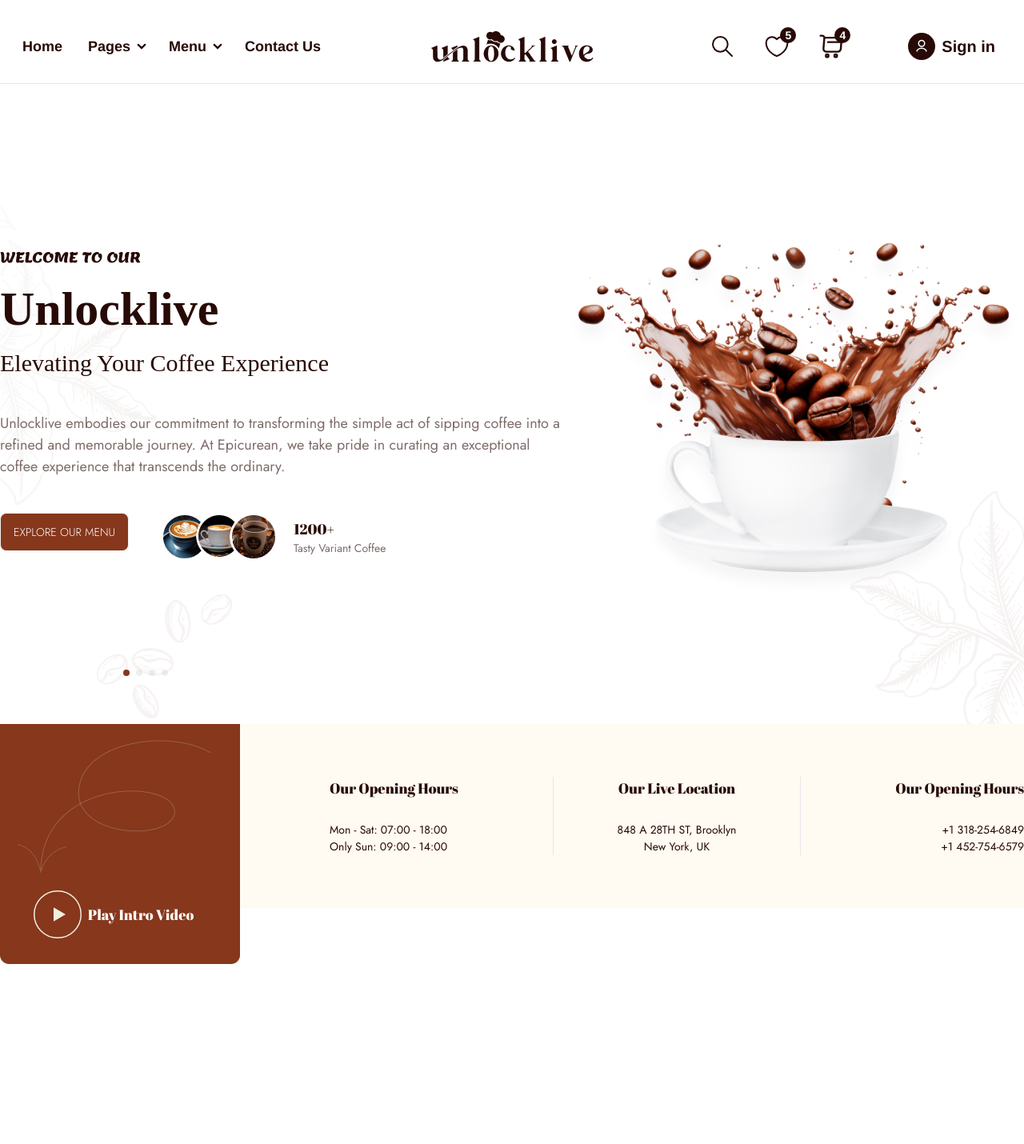
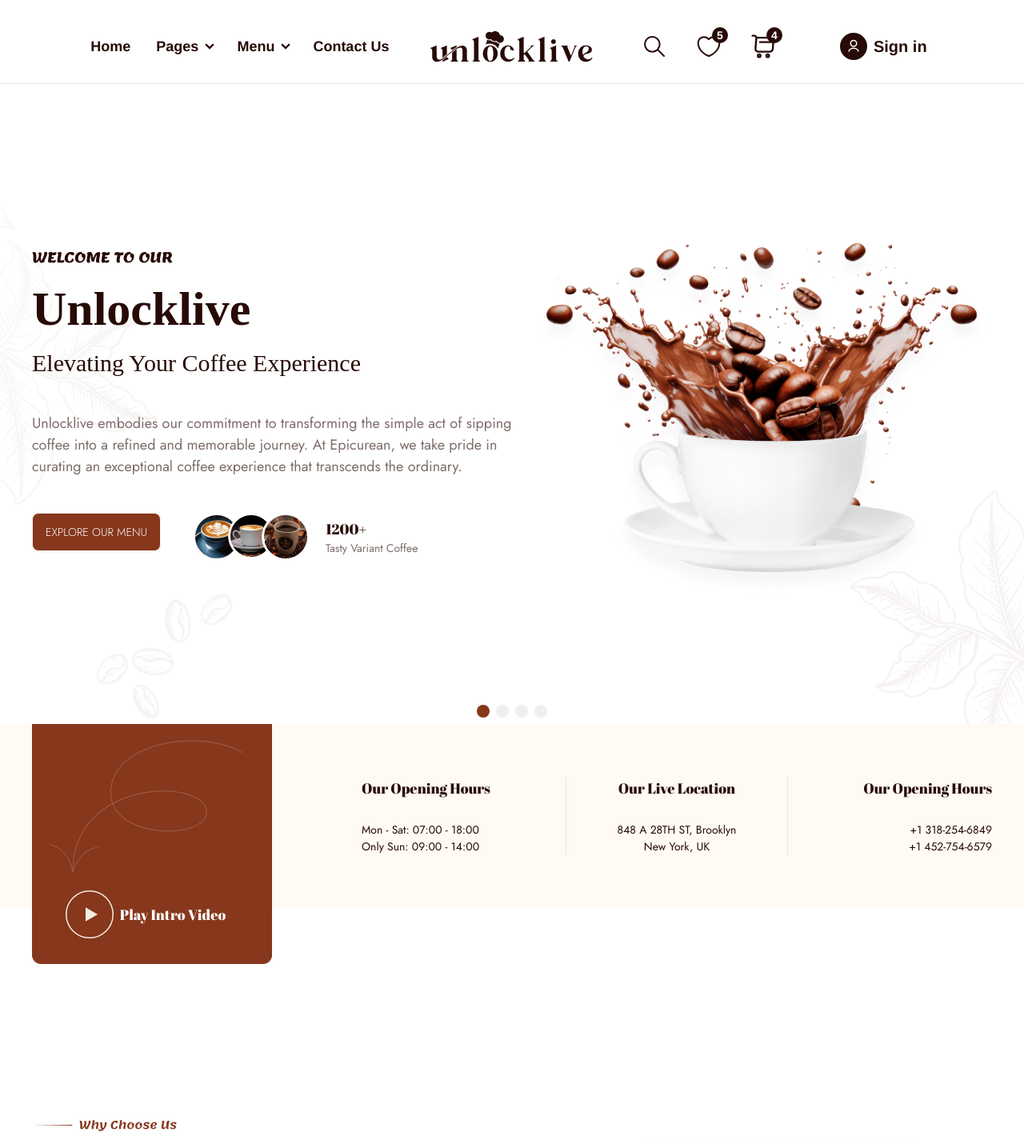
Before and after one commit to pronoyNath/unlockLiveIt-task, a React (Vite) app: page / in a window 1280 px wide. Shown: the top 1430 px of the page at 80% size. Built offline with nearby package versions, Linux system fonts and the light colour scheme; a web font is replaced by a local one.

Commit message:
responsive done

```diff
--- a/src/components/Banner/Banner.jsx
+++ b/src/components/Banner/Banner.jsx
@@ -8,7 +8,7 @@ const Banner = () => {
     return (
         <div className=''>
             <div className="hero min-h-screen" style={{ backgroundImage: `url(${bannerBG})` }}>
-                <div className=" container mx-auto">
+                <div className="container mx-auto px-10">
                     <div className="">
                         <div className="hero">
                             <div className="flex flex-col lg:flex-row-reverse justify-between items-center">
@@ -18,10 +18,10 @@ const Banner = () => {
                                     <h1 className="text-6xl font-bold font-bakidaHistory">Unlocklive</h1>
                                     <p className='font-bakidaHistory text-3xl'>Elevating Your Coffee Experience</p>
                                     <p className="py-6 font-Jost text-[#7d6c69]">Unlocklive  embodies our commitment to transforming the simple act of sipping coffee into a refined and memorable journey. At Epicurean, we take pride in curating an exceptional coffee experience that transcends the ordinary.</p>
-                                    <div className='flex gap-10'>
-                                        <button className="btn bg-[#86371C] text-white font-light font-Jost">EXPLORE OUR MENU</button>
+                                    <div className='flex flex-col pb-10 lg:pb-0 md:flex-row gap-10'>
+                                        <button className="btn hover:bg-[#884c38] bg-[#86371C] text-white font-light font-Jost">EXPLORE OUR MENU</button>
                                         <div>
-                                            <div className="flex gap-5 items-center justify-center">
+                                            <div className="flex  gap-5 items-center justify-center">
                                                 <div className="flex -space-x-4">
                                                     <img alt="" className="w-12 h-12  rounded-full " src={e1} />
                                                     <img alt="" className="w-12 h-12  rounded-full " src={e2} />
--- a/src/components/Banner/BannerCarousel/BannerCarousel.jsx
+++ b/src/components/Banner/BannerCarousel/BannerCarousel.jsx
@@ -15,7 +15,7 @@ import Banner from '../Banner';
 export default function BannerCarousel() {
     return (
         <>
-            <Swiper pagination={true} modules={[Pagination]} className={`mySwiper`}>
+            <Swiper pagination={true} modules={[Pagination]} className={`mySwiper w-full`}>
                 <SwiperSlide>
                     <Banner />
                 </SwiperSlide>
--- a/src/components/Banner/BannerCarousel/style.css
+++ b/src/components/Banner/BannerCarousel/style.css
@@ -4,7 +4,7 @@
 
 html,
 body {
-    position: relative;
+    /* position: relative; */
     height: 100%;
 }
 
@@ -27,27 +27,44 @@ body {
     font-size: 18px;
     background: #fff;
     /* Center slide text vertically */
-    /* display: flex; */
-    /* justify-content: center; */
-    /* align-items: center; */
+    display: flex;
+    justify-content: center;
+    align-items: center;
+    margin: 0px auto;
+    /* position: relative; */
 }
 
+/* .swiper {
+    position: relative;
+    background-color: red;
+} */
+
 .swiper-pagination {
-    position: absolute;
-    left: 10%;
-    bottom: 20%;
-    /* background-color: yellow; */
-    height: 80px;
+    /* position: absolute;
+    left: 30%;
+    bottom: 80%; */
+    /* background-color: yellow;
+    border: 2px solid black; */
+    /* max-width: 1000px; */
+    /* margin: auto 200px; */
+    /* height: 80px; */
     display: flex;
-    padding: 20px 150px;
+    justify-content: center;
+    width: 100%;
+    /* padding: 120px 250px; */
+
 }
 
 .swiper-pagination-bullet-active {
     background-color: #86371C !important;
+    height: 1rem;
+    width: 1rem;
 }
 
 .swiper-pagination-bullet {
     background-color: #b4b0ae;
+    height: 1rem;
+    width: 1rem;
 
 }
 
@@ -57,3 +74,49 @@ body {
     height: 100%;
     object-fit: cover;
 }
+
+
+
+.swiper-pagination {
+    width: 100%;
+}
+
+@media (min-width: 640px) {
+    .swiper-pagination {
+        max-width: 640px;
+        margin: 0px auto;
+        padding: 0px 50px;
+    }
+}
+
+@media (min-width: 768px) {
+    .swiper-pagination {
+        max-width: 768px;
+        margin: 0px auto;
+        padding: 0px 50px;
+    }
+}
+
+@media (min-width: 1024px) {
+    .swiper-pagination {
+        max-width: 1024px;
+        margin: 0px auto;
+        padding: 0px 50px;
+    }
+}
+
+@media (min-width: 1280px) {
+    .swiper-pagination {
+        max-width: 1280px;
+        margin: 0px auto;
+        padding: 0px 50px;
+    }
+}
+
+@media (min-width: 1536px) {
+    .swiper-pagination {
+        max-width: 1536px;
+        margin: 0px auto;
+        padding: 0px 50px;
+    }
+}
--- a/src/components/IntroVideo/IntroVideo.jsx
+++ b/src/components/IntroVideo/IntroVideo.jsx
@@ -25,8 +25,8 @@ const IntroVideo = () => {
         },
     ]
     return (
-        <div className='bg-[#FFFAF2] w-full  text-[#270A05]'>
-            <div className='flex h-[230px] gap-28 container mx-auto'>
+        <div className='bg-[#FFFAF2] w-full py-10 lg:py-0 text-[#270A05]'>
+            <div className='flex flex-col lg:flex-row lg:h-[230px] gap-28 container mx-auto px-10'>
                 <div className=''>
                     <div className='relative'>
                         <img src={palyBG} alt="" className='h-[300px] w-[300px]' />
@@ -40,10 +40,10 @@ const IntroVideo = () => {
                     </div>
                 </div>
 
-                <div className='flex-1 flex justify-between w-full items-center'>
+                <div className='flex-1 flex flex-col md:flex-row justify-between w-full items-center'>
                     {
                         videoList.map(play =>
-                            <div key={play.id} className={`${play?.id == '2' && "border-x text-center"} ${play?.id == "1" && 'text-left pl-0'} ${play?.id == "3" && 'text-right pr-0'} px-20`}>
+                            <div key={play.id} className={`${play?.id == '2' && "border-y md:border-y-0 md:border-x text-center md:text-center"} ${play?.id == "1" && 'md:text-left text-center md:pl-0'} ${play?.id == "3" && 'md:text-right text-center md:pr-0'} px-5 py-5 md:py-0 md:px-16`}>
                                 <h3 className='font-Abril font-light text-lg mb-7'>{play?.title}</h3>
                                 <div>
                                     <p className='font-Jost text-[#270A05]'>{play?.date}</p>
--- a/src/components/Navbar/Navbar.jsx
+++ b/src/components/Navbar/Navbar.jsx
@@ -8,14 +8,14 @@ import userIcon from '../../assets/user.svg'
 
 const Navbar = () => {
     return (
-        <div className='border-b mt-5 pb-2  bg-base-100 '>
-            <div className="navbar text-xl container mx-auto font-semibold text-[#270A05]">
+        <div className='border-b mt-5 pb-2 bg-base-100 '>
+            <div className="navbar px-0 md:px-10 text-xl w-11/12 mx-auto font-semibold text-[#270A05]">
                 <div className="navbar-start">
                     <div className="dropdown">
                         <div tabIndex={0} role="button" className="btn btn-ghost lg:hidden">
                             <svg xmlns="http://www.w3.org/2000/svg" className="h-5 w-5" fill="none" viewBox="0 0 24 24" stroke="currentColor"><path strokeLinecap="round" strokeLinejoin="round" strokeWidth="2" d="M4 6h16M4 12h8m-8 6h16" /></svg>
                         </div>
-                        <ul tabIndex={0} className="menu menu-sm dropdown-content mt-3 z-[1] p-2 shadow bg-base-100 rounded-box w-52">
+                        <ul tabIndex={0} className="menu menu-sm dropdown-content mt-3 z-[99] p-2 shadow bg-base-100 rounded-box w-52">
                             <li><a>Home</a></li>
                             <li>
                                 <a>Pages</a>
@@ -75,7 +75,7 @@ const Navbar = () => {
                                 <p className='absolute -top-2 -right-2 h-5 w-5 text-center bg-[#270A05] rounded-full text-white text-sm'>4</p>
                             </div>
                         </div>
-                        <div className='flex items-center gap-2 pr-7'>
+                        <div className='flex items-center gap-2 pr-0 md:pr-7'>
                             <img src={userIcon} className=' bg-[#270A05] rounded-full p-2' alt="" />
                             <a className="text-xl">Sign in</a>
                         </div>
--- a/src/components/PhotoGallery/PhotoGallery.jsx
+++ b/src/components/PhotoGallery/PhotoGallery.jsx
@@ -6,22 +6,22 @@ import img5 from '../../assets/gallery5.png'
 
 const PhotoGallery = () => {
     return (
-        <div className='px-24'>
+        <div className=' container mx-auto px-7'>
             <div className='grid grid-cols-12 gap-5'>
                 <div className='col-span-4'>
-                    <img src={img1} alt="" />
+                    <img src={img1} alt="" className='w-full' />
                 </div>
                 <div className='col-span-8'>
-                    <img src={img2} alt="" />
+                    <img src={img2} alt="" className='w-full' />
                 </div>
                 <div className='col-span-3'>
-                    <img src={img3} alt="" />
+                    <img src={img3} alt="" className='w-full' />
                 </div>
                 <div className='col-span-5'>
-                    <img src={img4} alt="" />
+                    <img src={img4} alt="" className='w-full' />
                 </div>
                 <div className='col-span-4'>
-                    <img src={img5} alt="" />
+                    <img src={img5} alt="" className='w-full' />
                 </div>
             </div>
         </div>
--- a/src/components/Showcase/Showcase.jsx
+++ b/src/components/Showcase/Showcase.jsx
@@ -4,7 +4,7 @@ import PhotoGallery from '../PhotoGallery/PhotoGallery';
 const Showcase = () => {
     const tabs = [{ tab: "All" }, { tab: "Burger" }, { tab: "Drinks" }, { tab: "Pizza" }, { tab: "Dinner" }, { tab: "Lunch" }, { tab: "Cookies" }, { tab: "Bakery" }]
     return (
-        <div className='pt-20 pb-10 px-20'>
+        <div className='pt-20 pb-10 px-10 container mx-auto'>
             <div className='mx-auto w-full space-y-3'>
                 <div className='w-full mx-auto text-center space-y-2'>
                     {/* <img src={horizontalLeft} alt="" /> */}
@@ -16,7 +16,7 @@ const Showcase = () => {
                     Behold the extraordinary creations born from the synergy of our users' ingenuity and the transformative power of AI, a testament to boundless innovation.
                 </p>
             </div>
-            <div className='flex gap-7 justify-center my-10'>
+            <div className='flex gap-3 md:gap-7 flex-wrap justify-center my-10'>
                 {
                     tabs.map(tab =>
                         <div key={tab?.tab} className={`${tab?.tab == "All" && 'border text-[#86371C] bg-[#fbf9f8] border-[#86371C]'} hover:scale-125  px-5 py-3 font-Jost rounded-full  font-semibold`}>
```
Also changed, not shown: src/components/CoffeeMenu/CoffeeMenu.jsx (+4 -4 lines), src/components/Footer/Footer.jsx (+4 -4 lines), src/components/NewRecipie/NewRecipieCarousel.jsx (+4 -4 lines), src/components/WhyChooseUs/WhyChooseUs.jsx (+4 -4 lines), src/components/Banner/BannerCarousel/BannerCarousel2.jsx (deleted).
